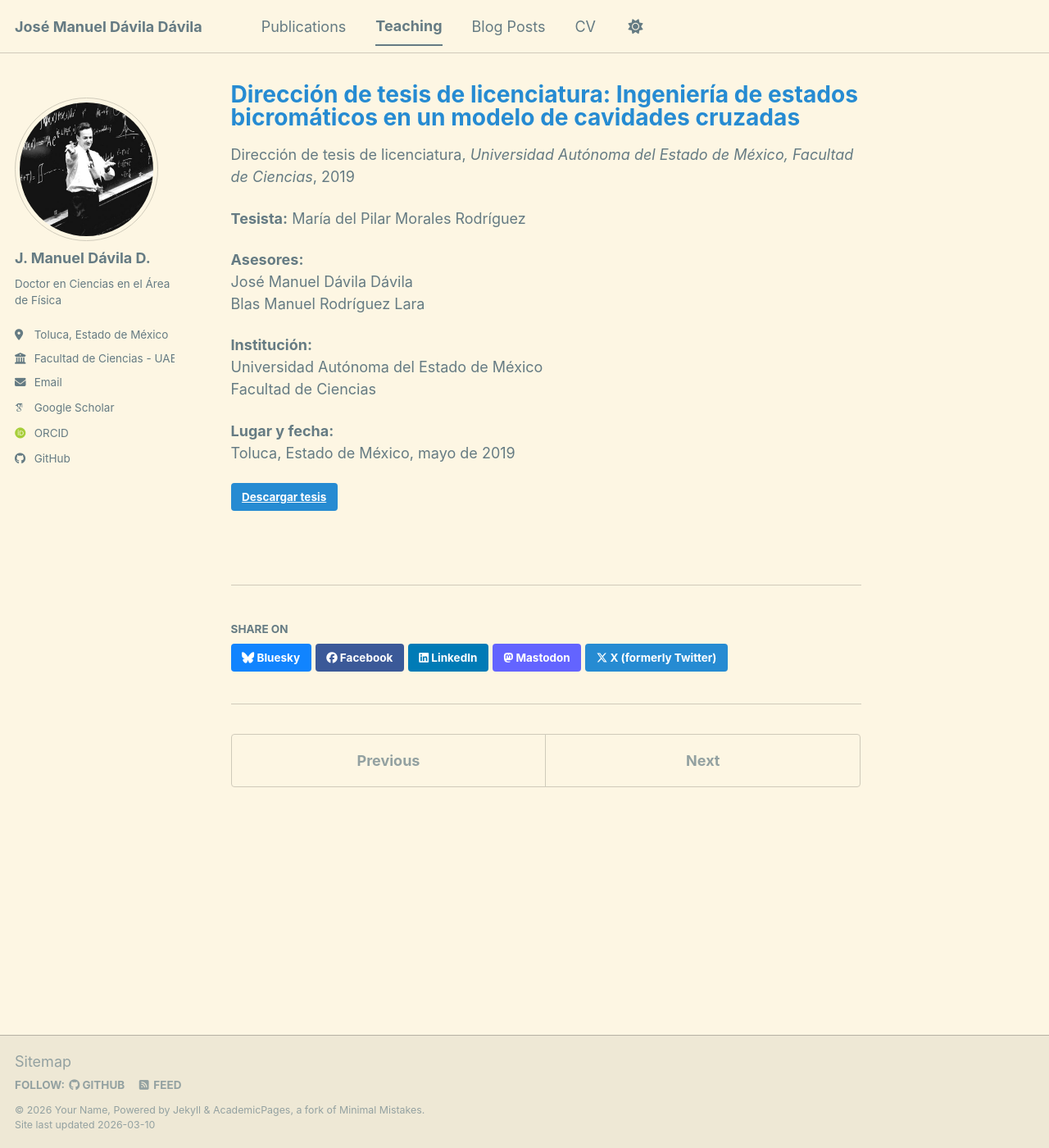
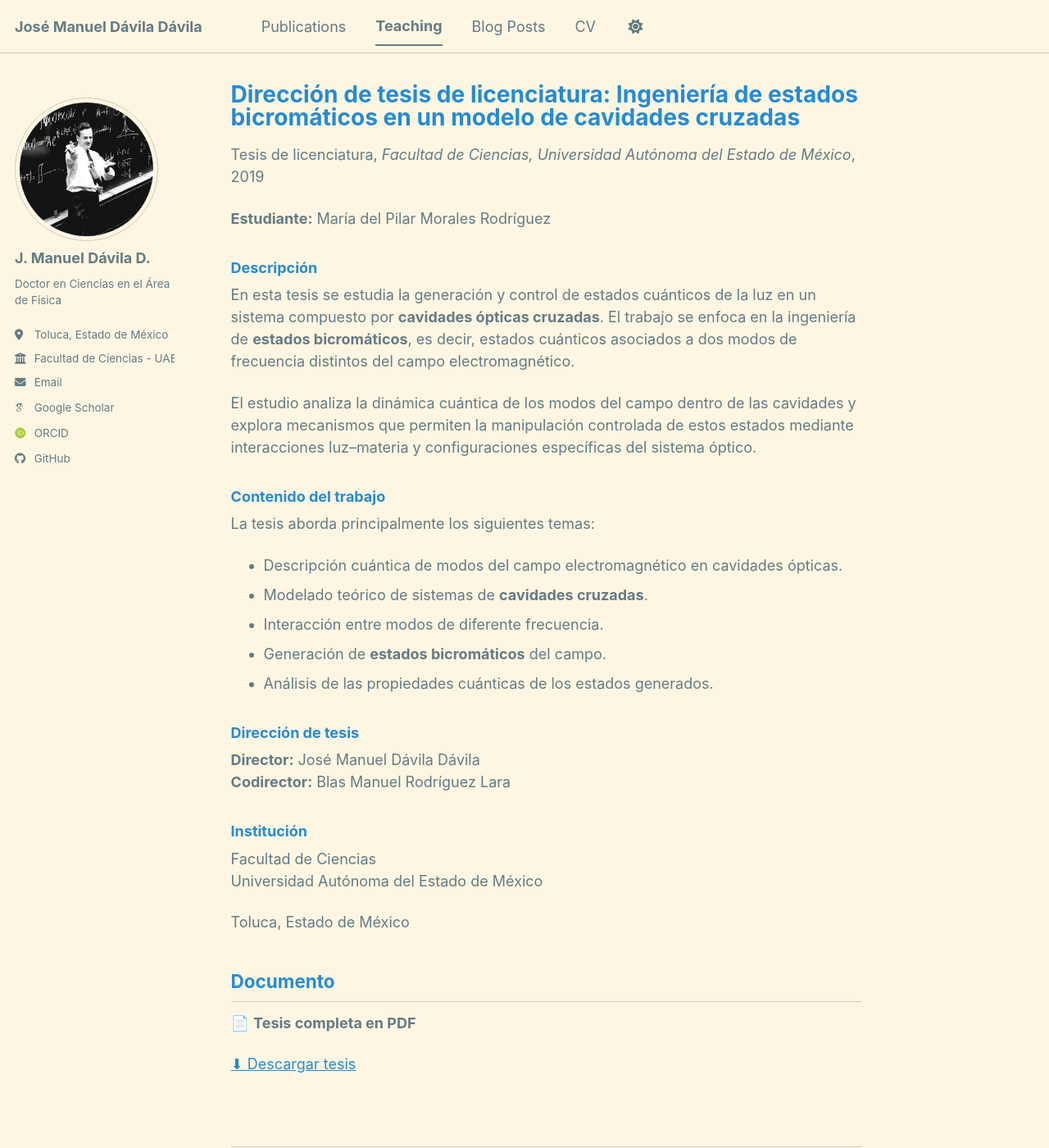
Before and after one commit to jmdaviladr/jmdaviladr.github.io, a Jekyll site: the page built from _teaching/2019-tesis-morales.md, in a window 1280 px wide and 1400 px high. Shown: the whole window at 82% size. Built offline with Jekyll 4.4.1, drawn with Linux system fonts in a browser that asks for light colours; some web fonts are replaced; a script bundle is joined from its source files by our own code; library files that are not in the unit come from our copies.

Commit message:
Update 2019-tesis-morales.md

```diff
--- a/_teaching/2019-tesis-morales.md
+++ b/_teaching/2019-tesis-morales.md
@@ -1,25 +1,46 @@
 ---
 title: "Dirección de tesis de licenciatura: Ingeniería de estados bicromáticos en un modelo de cavidades cruzadas"
 collection: teaching
-type: "Dirección de tesis de licenciatura"
-permalink: /teaching/2019-tesis-morales
-venue: "Universidad Autónoma del Estado de México, Facultad de Ciencias"
+type: "Tesis de licenciatura"
+permalink: /teaching/2019-estados-bicromaticos-cavidades-cruzadas
+venue: "Facultad de Ciencias, Universidad Autónoma del Estado de México"
 date: 2019-05-01
-paperurl: /files/Tesis-5.pdf
+location: "Toluca, México"
 ---
 
-**Tesista:** María del Pilar Morales Rodríguez
+**Estudiante:** María del Pilar Morales Rodríguez
 
 
-**Asesores:**
-José Manuel Dávila Dávila
-Blas Manuel Rodríguez Lara
+### Descripción
 
-**Institución:**
+En esta tesis se estudia la generación y control de estados cuánticos de la luz en un sistema compuesto por **cavidades ópticas cruzadas**. El trabajo se enfoca en la ingeniería de **estados bicromáticos**, es decir, estados cuánticos asociados a dos modos de frecuencia distintos del campo electromagnético.
+
+El estudio analiza la dinámica cuántica de los modos del campo dentro de las cavidades y explora mecanismos que permiten la manipulación controlada de estos estados mediante interacciones luz–materia y configuraciones específicas del sistema óptico.
+
+### Contenido del trabajo
+
+La tesis aborda principalmente los siguientes temas:
+
+- Descripción cuántica de modos del campo electromagnético en cavidades ópticas.
+- Modelado teórico de sistemas de **cavidades cruzadas**.
+- Interacción entre modos de diferente frecuencia.
+- Generación de **estados bicromáticos** del campo.
+- Análisis de las propiedades cuánticas de los estados generados.
+
+### Dirección de tesis
+
+**Director:** José Manuel Dávila Dávila
+**Codirector:** Blas Manuel Rodríguez Lara
+
+### Institución
+
+Facultad de Ciencias
 Universidad Autónoma del Estado de México
-Facultad de Ciencias
 
-**Lugar y fecha:**
-Toluca, Estado de México, mayo de 2019
+Toluca, Estado de México
 
-<a href="/files/Tesis-5.pdf" class="btn btn--primary">Descargar tesis</a>
+## Documento
+
+📄 **Tesis completa en PDF**
+
+[⬇ Descargar tesis](/files/Tesis-5.pdf)
```
